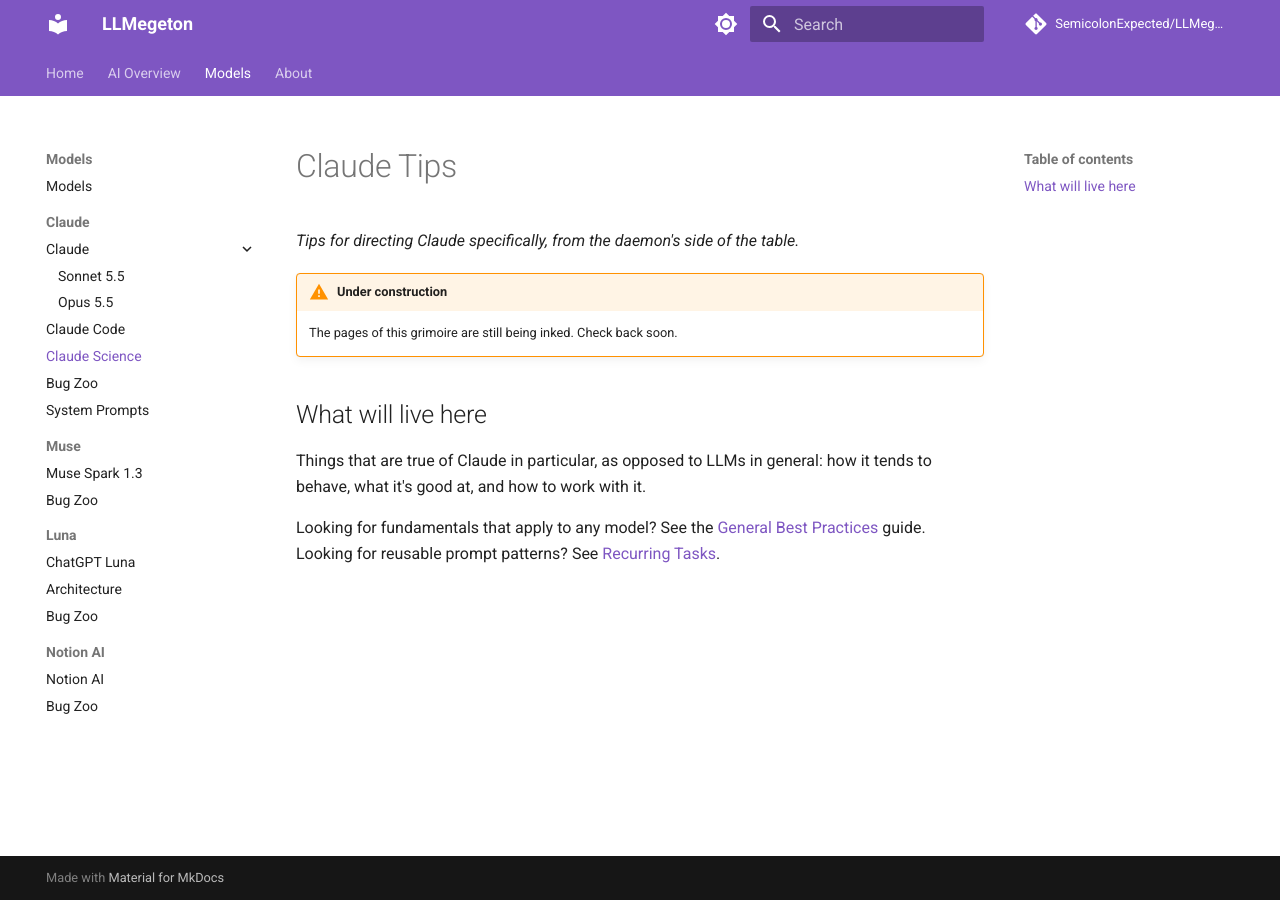
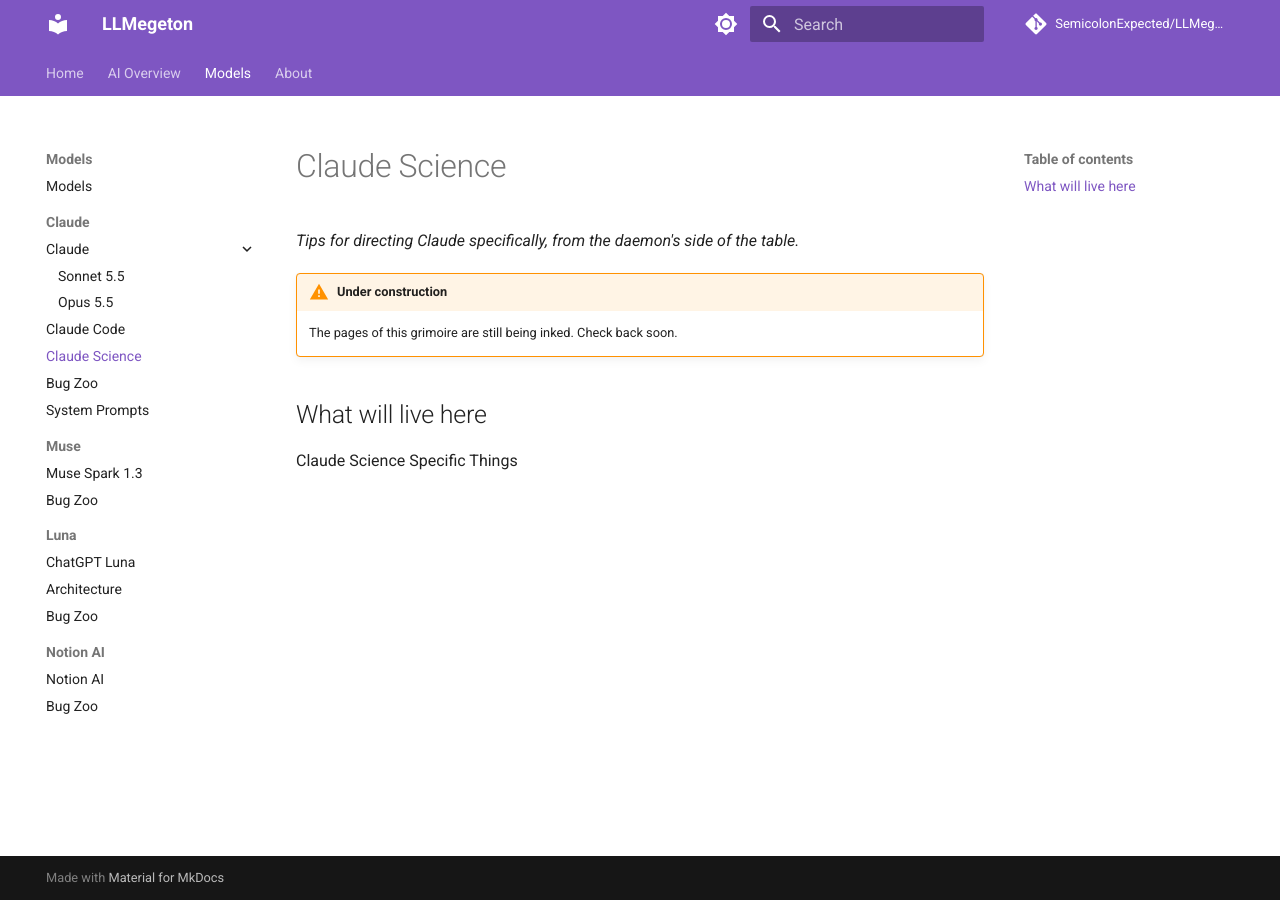
Before and after one commit to SemicolonExpected/LLMegeton, an MkDocs documentation site: the page built from docs/models/claude/claude-tips/index.md, in a window 1280 px wide. Built offline with MkDocs 1.6.1 and Material for MkDocs 9.7.7, drawn with Linux system fonts in a browser that asks for light colours; comment, search, counter and statistics services are not loaded.

Commit message:
Update index.md

```diff
--- a/docs/models/claude/claude-tips/index.md
+++ b/docs/models/claude/claude-tips/index.md
@@ -1,4 +1,4 @@
-# Claude Tips
+# Claude Science
 
 *Tips for directing Claude specifically, from the daemon's side of the table.*
 
@@ -7,6 +7,4 @@
 
 ## What will live here
 
-Things that are true of Claude in particular, as opposed to LLMs in general: how it tends to behave, what it's good at, and how to work with it.
-
-Looking for fundamentals that apply to any model? See the [General Best Practices](../../prompting-guide/index.md) guide. Looking for reusable prompt patterns? See [Recurring Tasks](../../recurring-tasks/index.md).
+Claude Science Specific Things
```
